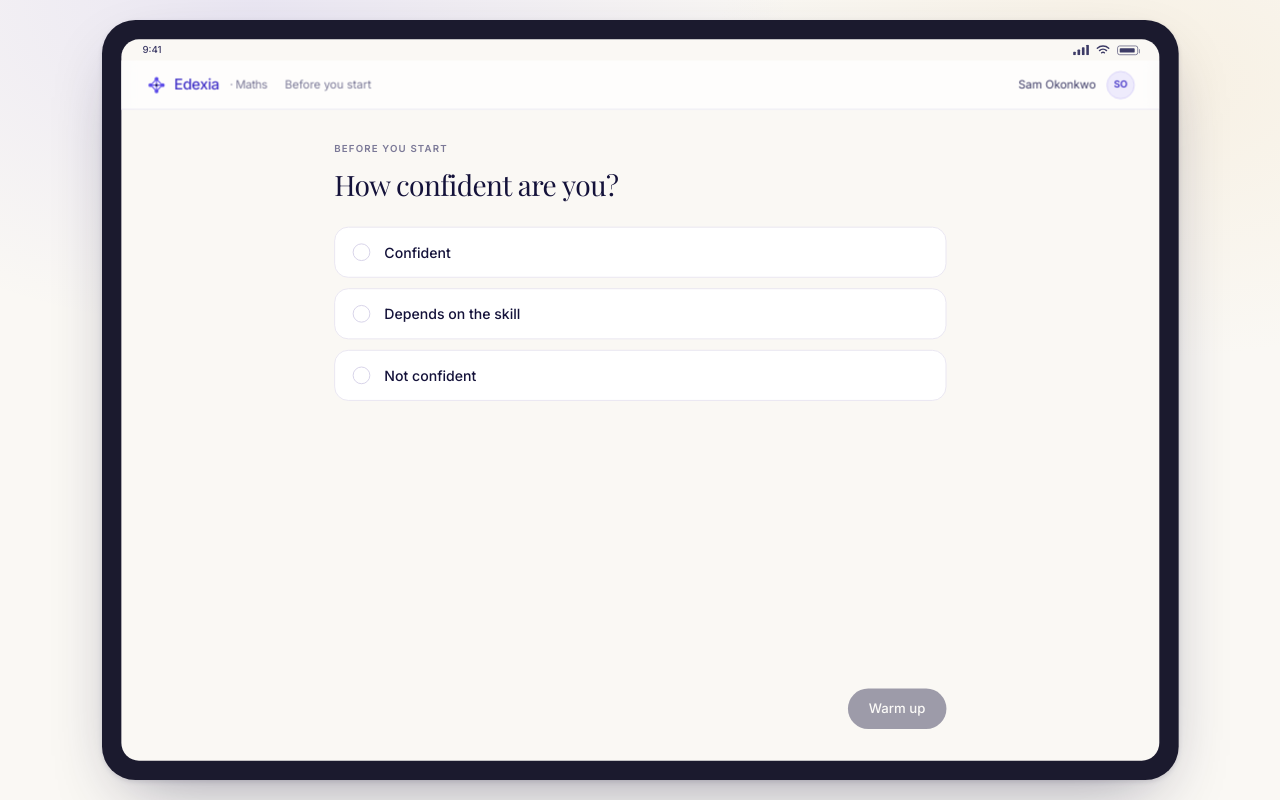
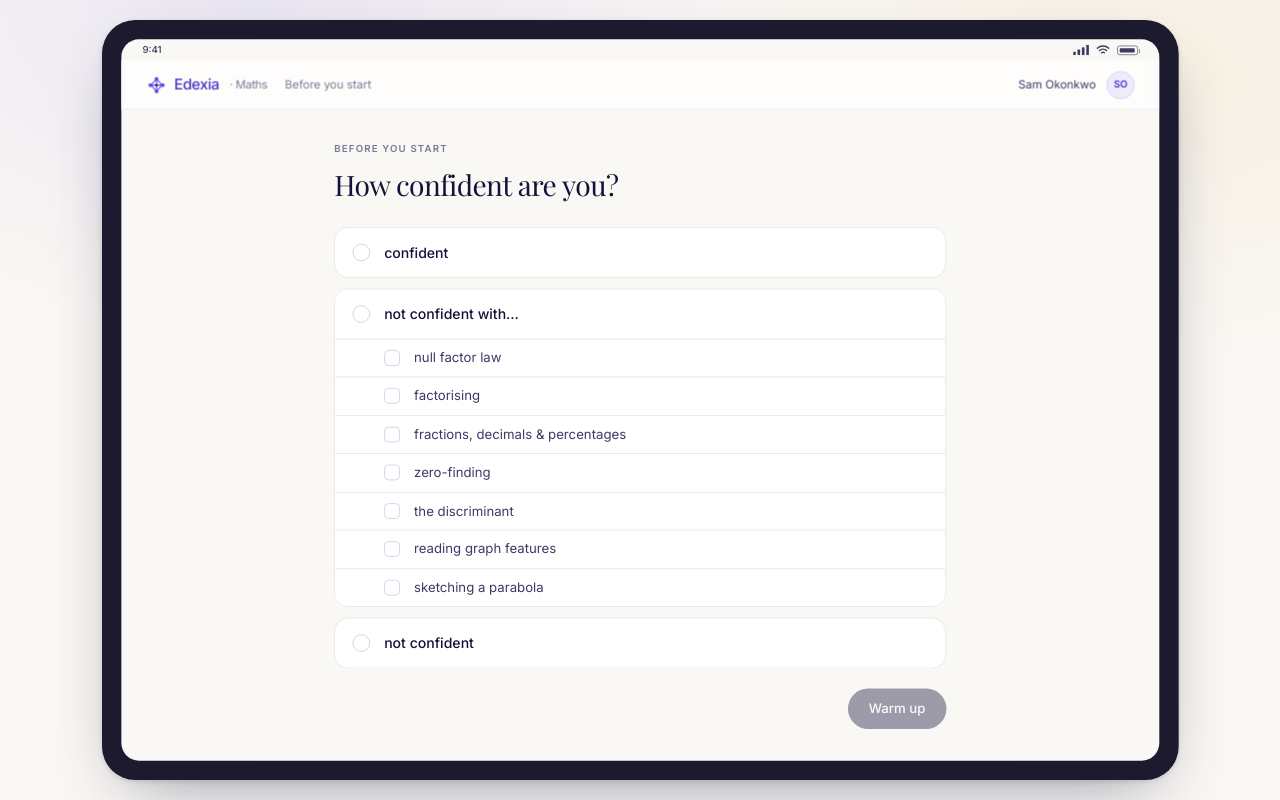
Before and after one commit to cderda7/maths_platform, a Next.js app in the folder curr_version/: page /student in a window 1280 px wide. Both pictures are taken after a click on the button "warm up". Built offline with nearby package versions, Linux system fonts and the light colour scheme.

Commit message:
confidence screen: lowercase answers, 'not confident with…' over an always-visible stacked multi-select skill list

```diff
--- a/curr_version/app/student/screens/ConfidenceScreen.tsx
+++ b/curr_version/app/student/screens/ConfidenceScreen.tsx
@@ -9,13 +9,11 @@ import { relevantSkills } from "@/lib/hierarchy";
 
 type Level = Confidence["level"];
 
-const OPTIONS: { level: Level; title: string }[] = [
-  { level: "confident", title: "Confident" },
-  { level: "low-when", title: "Depends on the skill" },
-  { level: "low", title: "Not confident" },
-];
-
-/** Three answers; "depends on the skill" opens the set's seven most relevant skills to pick from. */
+/**
+ * Three answers, lowercase: "confident", "not confident with…" over the set's seven most relevant
+ * skills (always visible, stacked, tick any number; ticking one is the answer), and "not confident"
+ * overall.
+ */
 export default function ConfidenceScreen({ practice, onSubmit }: { practice: "taken" | "declined" | null; onSubmit: (c: Confidence) => void }) {
   const [level, setLevel] = useState<Level | null>(null);
   const [leaves, setLeaves] = useState<LeafId[]>([]);
@@ -26,56 +24,59 @@ export default function ConfidenceScreen({ practice, onSubmit }: { practice: "ta
     if (!ready || !level) return;
     onSubmit(level === "low-when" ? { level, leaves } : { level });
   };
-  const toggle = (id: LeafId) => setLeaves((ls) => (ls.includes(id) ? ls.filter((l) => l !== id) : [...ls, id]));
+  const pick = (l: Level) => {
+    setLevel(l);
+    if (l !== "low-when") setLeaves([]);
+  };
+  const toggle = (id: LeafId) => {
+    setLevel("low-when");
+    setLeaves((ls) => (ls.includes(id) ? ls.filter((l) => l !== id) : [...ls, id]));
+  };
+
+  const Radio = ({ on }: { on: boolean }) => (
+    <span className={`grid h-5 w-5 shrink-0 place-items-center rounded-full border ${on ? "border-white" : "border-line-strong"}`} aria-hidden>
+      {on && <span className="h-2.5 w-2.5 rounded-full bg-white" />}
+    </span>
+  );
+  const head = (on: boolean) => `flex w-full items-center gap-4 px-5 py-4 text-left transition-colors ${on ? "bg-ink text-white" : "bg-paper text-ink hover:bg-cream-deep"}`;
 
   return (
     <div className="mx-auto flex h-full max-w-3xl flex-col px-9 py-9">
       <Eyebrow>Before you start</Eyebrow>
       <h1 className="font-display mt-3 text-[32px] leading-tight text-ink">How confident are you?</h1>
 
-      <div className="mt-7 space-y-3">
-        {OPTIONS.map((o) => {
-          const active = level === o.level;
-          return (
-            <div key={o.level}>
-              <button
-                type="button"
-                onClick={() => setLevel(o.level)}
-                aria-pressed={active}
-                className={`flex w-full items-center gap-4 rounded-2xl border px-5 py-4 text-left transition-colors ${
-                  active ? "border-ink bg-ink text-white" : "border-line bg-paper text-ink hover:border-ink-muted"
-                }`}
-              >
-                <span className={`grid h-5 w-5 shrink-0 place-items-center rounded-full border ${active ? "border-white" : "border-line-strong"}`} aria-hidden>
-                  {active && <span className="h-2.5 w-2.5 rounded-full bg-white" />}
-                </span>
-                <span className="text-[16px] font-medium">{o.title}</span>
+      <div className="mt-7 min-h-0 space-y-3 overflow-y-auto pb-2">
+        <button type="button" onClick={() => pick("confident")} aria-pressed={level === "confident"} className={`rounded-2xl border ${level === "confident" ? "border-ink" : "border-line"} ${head(level === "confident")}`}>
+          <Radio on={level === "confident"} />
+          <span className="text-[16px] font-medium">confident</span>
         </button>
-              {o.level === "low-when" && active && (
-                <div className="ml-14 mt-3 flex flex-wrap items-center gap-2" data-skill-picker>
-                  <span className="mr-1 text-[13px] text-ink-soft">Which skills?</span>
+
+        <div className={`overflow-hidden rounded-2xl border ${level === "low-when" ? "border-ink" : "border-line"}`} data-skill-picker>
+          <button type="button" onClick={() => pick("low-when")} aria-pressed={level === "low-when"} className={head(level === "low-when")}>
+            <Radio on={level === "low-when"} />
+            <span className="text-[16px] font-medium">not confident with…</span>
+          </button>
+          <ul className="divide-y divide-line border-t border-line bg-paper">
             {skills.map((id) => {
               const on = leaves.includes(id);
               return (
-                      <button
-                        key={id}
-                        type="button"
-                        onClick={() => toggle(id)}
-                        aria-pressed={on}
-                        data-skill={id}
-                        className={`rounded-full border px-3.5 py-1.5 text-[13px] transition-colors ${
-                          on ? "border-accent bg-accent text-white" : "border-line bg-paper text-ink-soft hover:border-ink-muted"
-                        }`}
-                      >
-                        {studentLeafName(id).name}
+                <li key={id}>
+                  <button type="button" onClick={() => toggle(id)} aria-pressed={on} data-skill={id} className="flex w-full items-center gap-4 px-5 py-2.5 text-left transition-colors hover:bg-cream-deep">
+                    <span className={`ml-9 grid h-4.5 w-4.5 shrink-0 place-items-center rounded-[5px] border text-[11px] ${on ? "border-accent bg-accent text-white" : "border-line-strong bg-paper text-transparent"}`} aria-hidden>
+                      ✓
+                    </span>
+                    <span className={`text-[15px] ${on ? "font-medium text-ink" : "text-ink-soft"}`}>{studentLeafName(id).name.toLowerCase()}</span>
                   </button>
+                </li>
               );
             })}
+          </ul>
         </div>
-              )}
-            </div>
-          );
-        })}
+
+        <button type="button" onClick={() => pick("low")} aria-pressed={level === "low"} className={`rounded-2xl border ${level === "low" ? "border-ink" : "border-line"} ${head(level === "low")}`}>
+          <Radio on={level === "low"} />
+          <span className="text-[16px] font-medium">not confident</span>
+        </button>
       </div>
 
       <div className="mt-auto flex items-center justify-end pt-6">
--- a/curr_version/architecture/31-confidence-triggered-practice.md
+++ b/curr_version/architecture/31-confidence-triggered-practice.md
@@ -11,7 +11,7 @@ Route: `/student` (stage `working`, the practice prompt). Live path: overview
 | `lib/session.ts` | `notConfidentIn(confidence, leaf)` (level "low", or "low-when" naming a skill in this leaf's group: "Factorising" covers non-monic too) → threshold 1; `fundamentalLeaf(slipped)` (easiest by `EASE` that has a practice); `PracticePrompt.reason` gains `confidence`; `DEMO_CONFIDENCE` (the demo student: not confident in factorising) for the scripted run and deep links; `hydrateSession` maps an old category answer to no skills named |
 | `data/types.ts` | `Confidence` "low-when" carries `leaves: LeafId[]` (up to seven of the set's skills) instead of a category |
 | `lib/hierarchy.ts` | `relevantSkills(problems, n = 7)`: the moves ranked by how many problems invoke them |
-| `app/student/screens/ConfidenceScreen.tsx` | "Depends on the skill" opens the seven most relevant skills as multi-select chips, student names |
+| `app/student/screens/ConfidenceScreen.tsx` | Three lowercase answers: "confident", "not confident with…" over the seven most relevant skills stacked as an always-visible tick list (any number; ticking one selects that answer), and "not confident" overall; student names, lowercase |
 | `lib/report.ts`, `app/teacher/TeacherLive.tsx` | Confidence copy names the skills ("low: monic factorising, non-monic factorising") |
 | `data/taxonomy.ts` | `studentLeafName` (monic → "Factorising" / "factorising"); `groupWord` (the plain word for a group in a sentence) |
 | `components/Tag.tsx` | `LeafChip student` switches to the student-facing name; the teacher's chips are unchanged |
```
Lines whose indentation alone changed are shown as unchanged.
